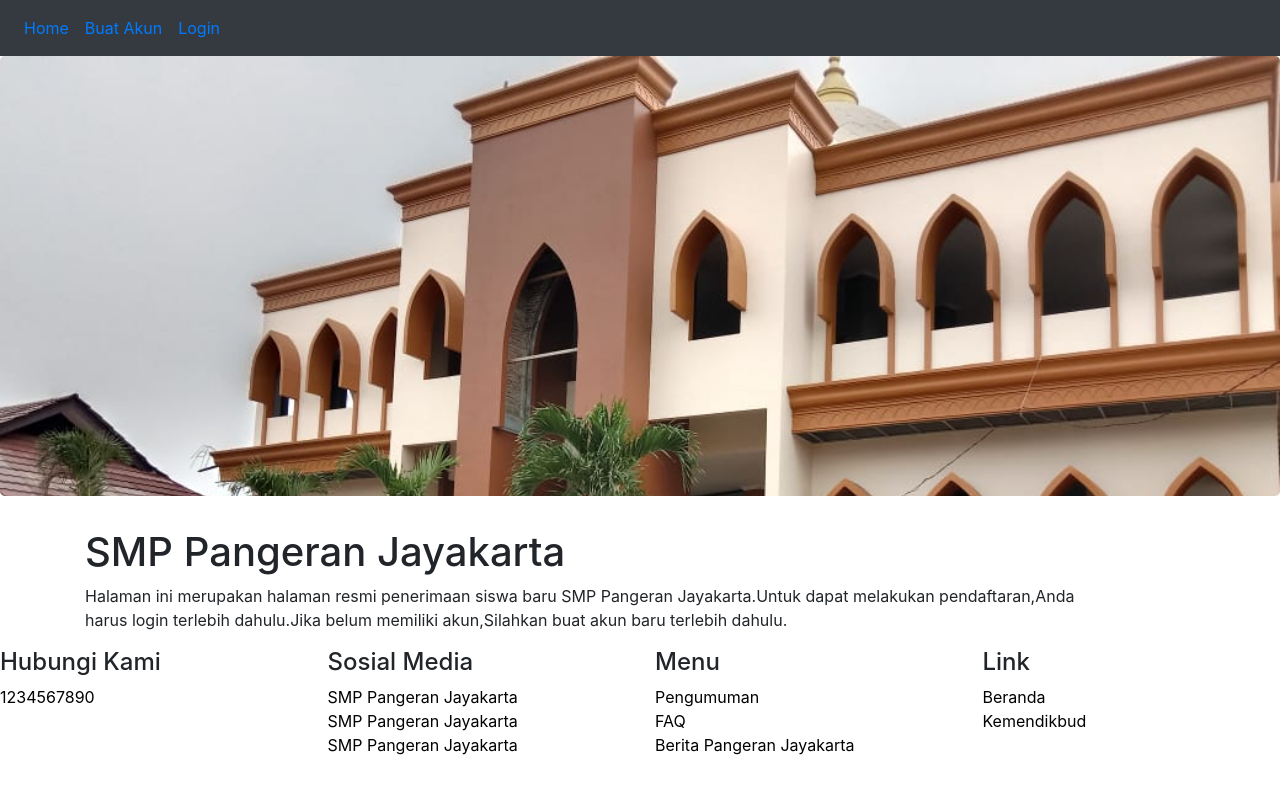
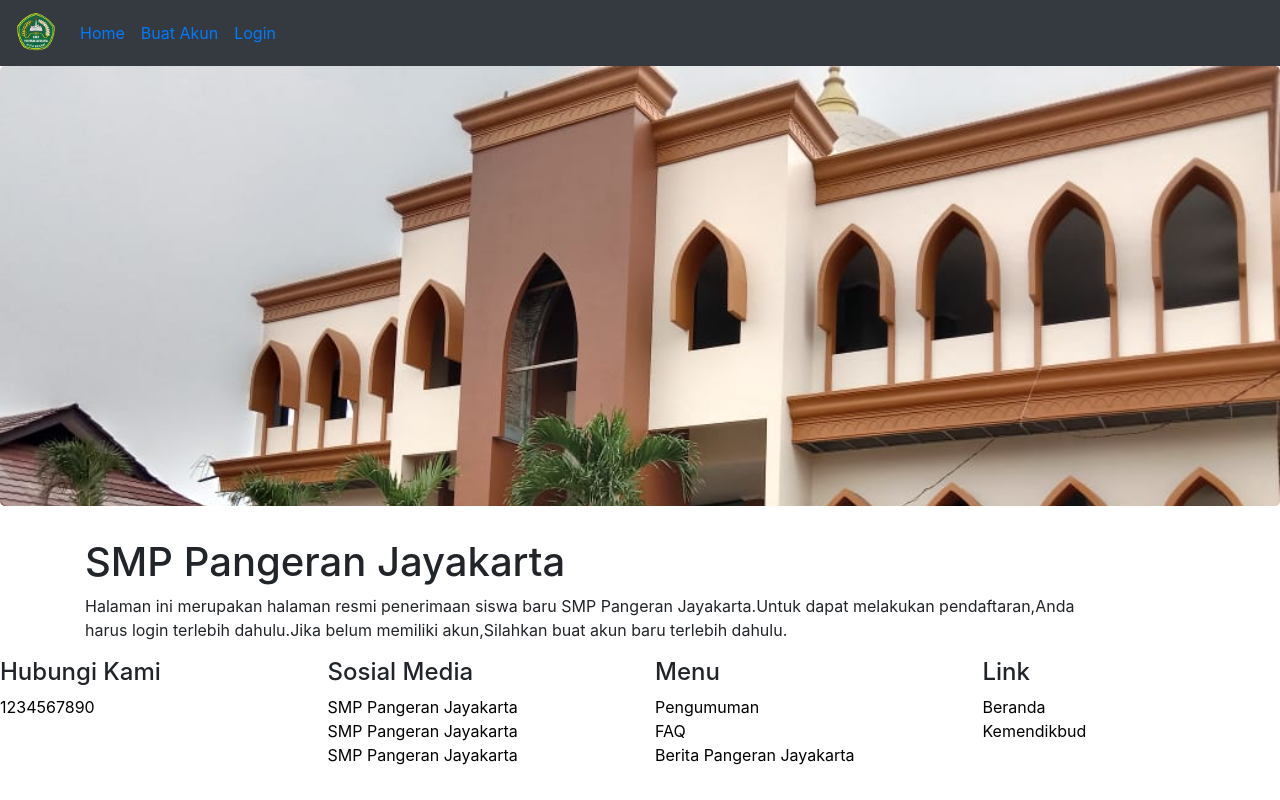
Before and after one commit to arifpujinugroho/pangjay, a plain HTML site: page pangjay/index.html in a window 1280 px wide. Drawn offline with nearby package versions, Linux system fonts and the light colour scheme.

Commit message:
nambahin logo

```diff
--- a/pangjay/index.html
+++ b/pangjay/index.html
@@ -14,7 +14,9 @@
     <nav class="navbar navbar-expand-sm bg-dark">
 
         <!-- Links -->
-      <div>
+        <a class="navbar-brand" href="#">
+         <img src="download-removebg-preview.png" alt="Logo" style="width:40px;">
+       </a>
         <ul class="navbar-nav">
           <li class="nav-item">
             <a class="nav-link" href="index.html">Home</a>
@@ -26,7 +28,6 @@
             <a target="_blank" class="nav-link" href="loginpangjay.html">Login</a>
           </li>
         </ul>
-      </div>
       </nav>
 
       <div class="jumbotron" style="background-image: url('fotomasjidpangjay.jpg'); background-repeat: no-repeat; background-size: 100%;"><br><br><br><br><br><br><br><br><br><br><br><br><br></div>
```
